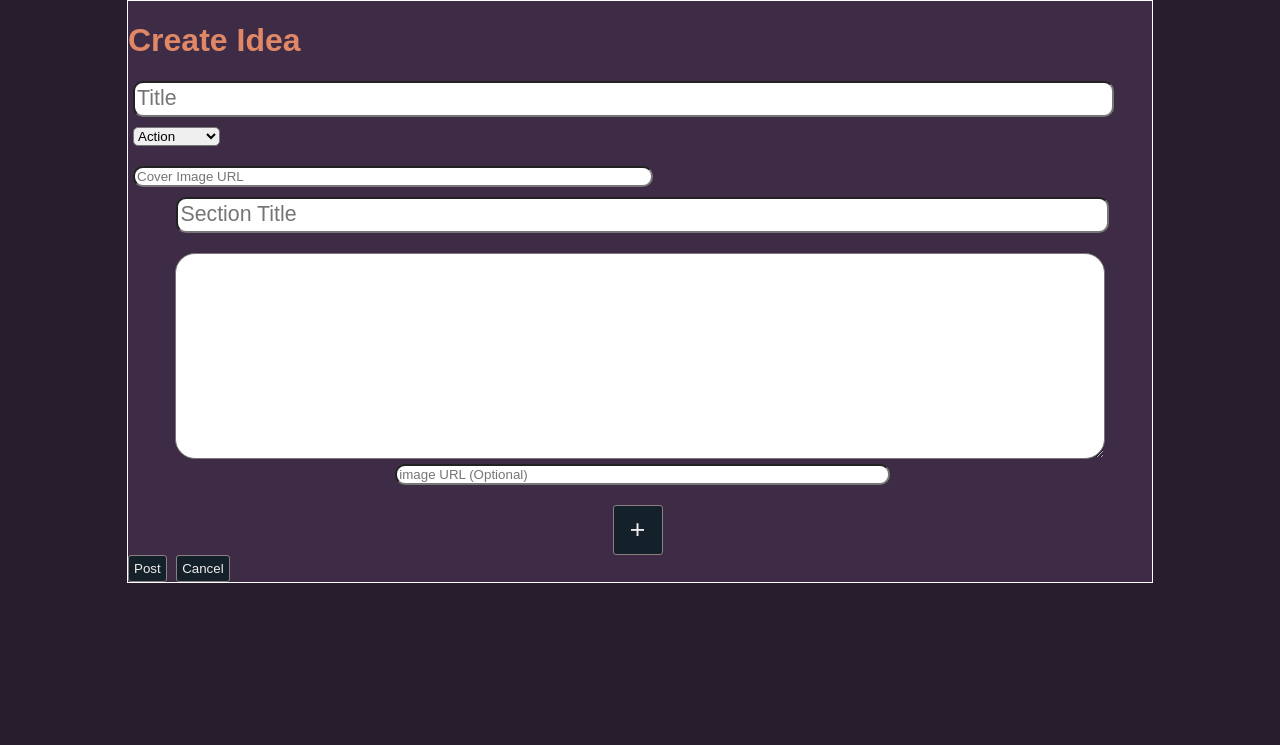
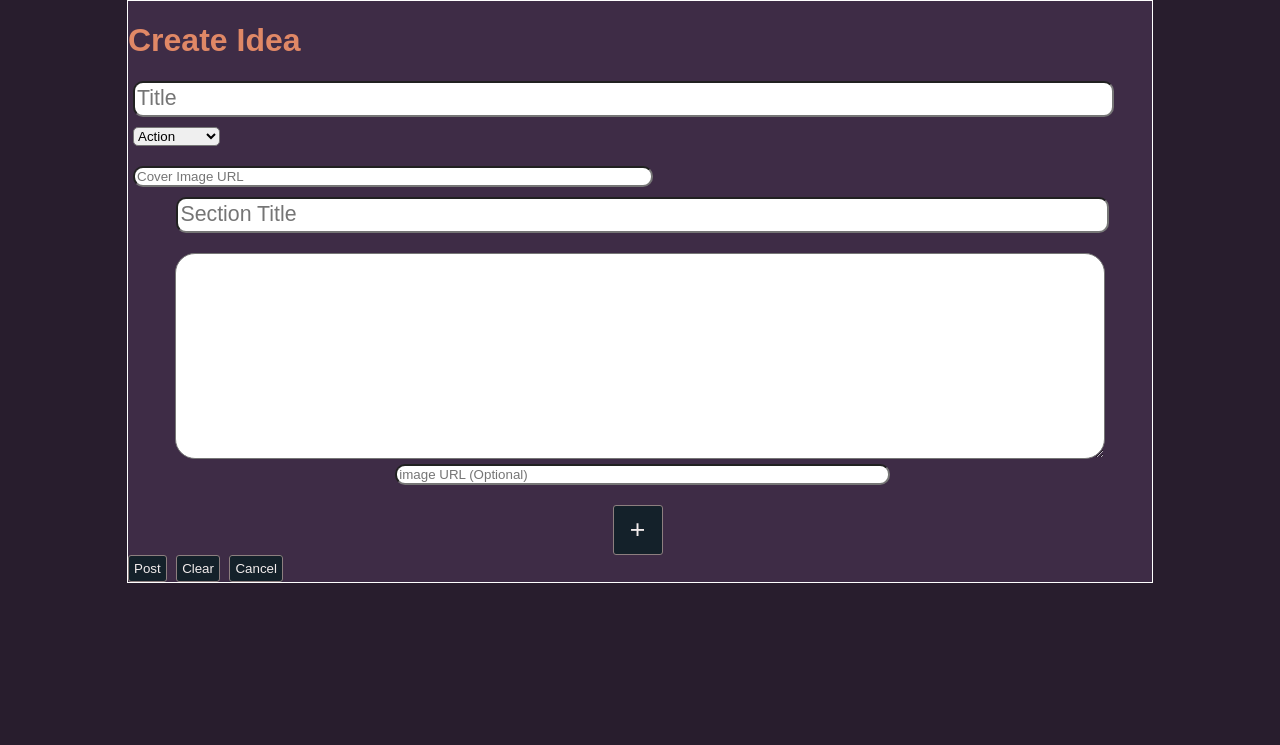
Before and after one commit to CarterBelnap/CST8285_Assignment02, a PHP site: page /Pages/Create_Idea_Page.html in a window 1280 px wide. Shown: the top 745 px of the page. Run offline with PHP 8.4, Linux system fonts and the light colour scheme.

Commit message:
creaete form addition
added clear and cancel buttons to create idea form
clear - clears contents of the form
cancel - takes the user back to the home Pages

-Ahmed Az

```diff
--- a/CSS/Create_Idea.css
+++ b/CSS/Create_Idea.css
@@ -112,7 +112,7 @@ button:hover{
     background-color: #1f3a47;
 }
 
-#post_form, #cancel_form{
+#post_form, #clear_form, #cancel_form{
     border: 1px solid #8d7f7f;
 	border-radius: 3px;
 	padding: 5px;
--- a/CSS/index.css
+++ b/CSS/index.css
@@ -3,7 +3,7 @@
   min-height: 100vh;
 }
 
-.side_box {
+.side_box  {
   width: 10%;
   border: 1px solid #e08866c5;
   background-color: #3e2c46;
--- a/Pages/Create_Idea_Page.html
+++ b/Pages/Create_Idea_Page.html
@@ -30,7 +30,8 @@
             <button type="button" id="add_section">+</button>
             <div id="form_buttons">
                 <button type="submit" id="post_form">Post</button>
-                <button type="reset" id="cancel_form">Cancel</button>
+                <button type="reset" id="clear_form">Clear</button>
+                <a href="../index.php" id="cancel_form">Cancel</a>
             </div>
         </div>
     </form>
```
